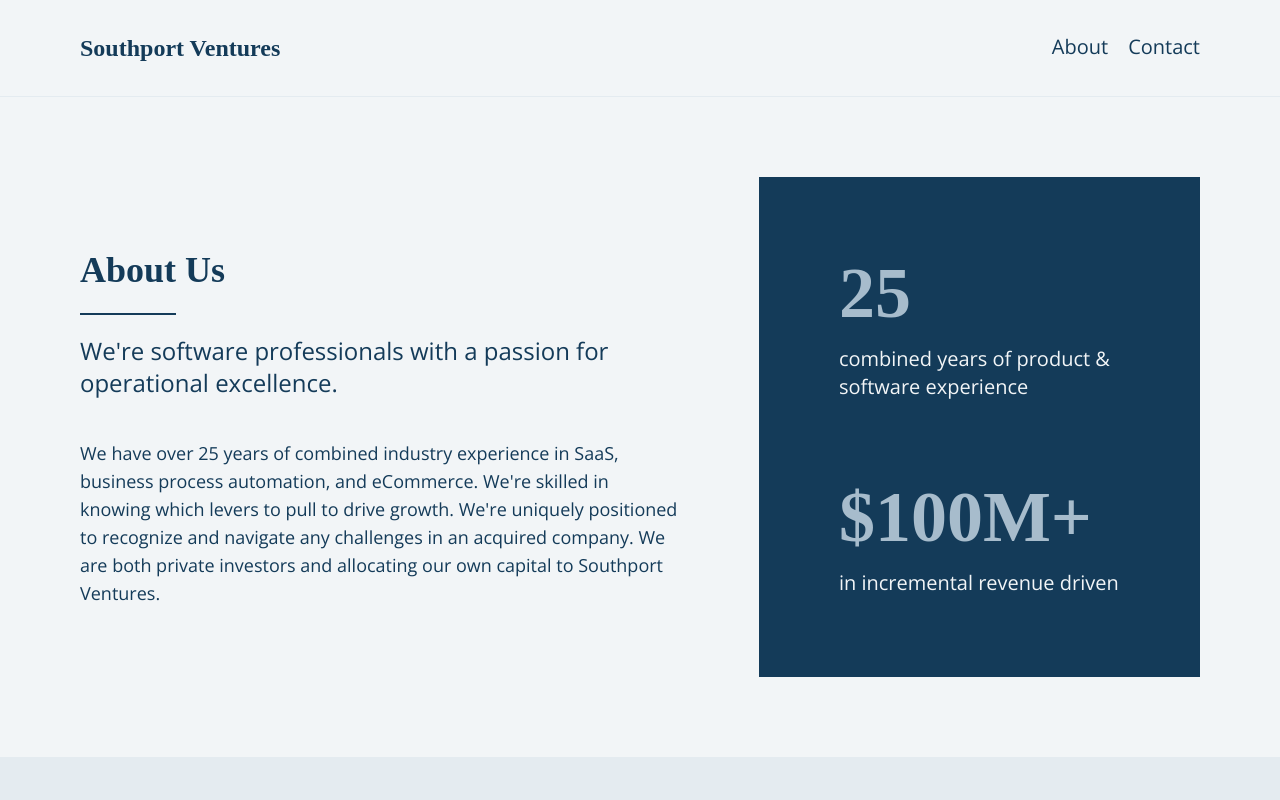
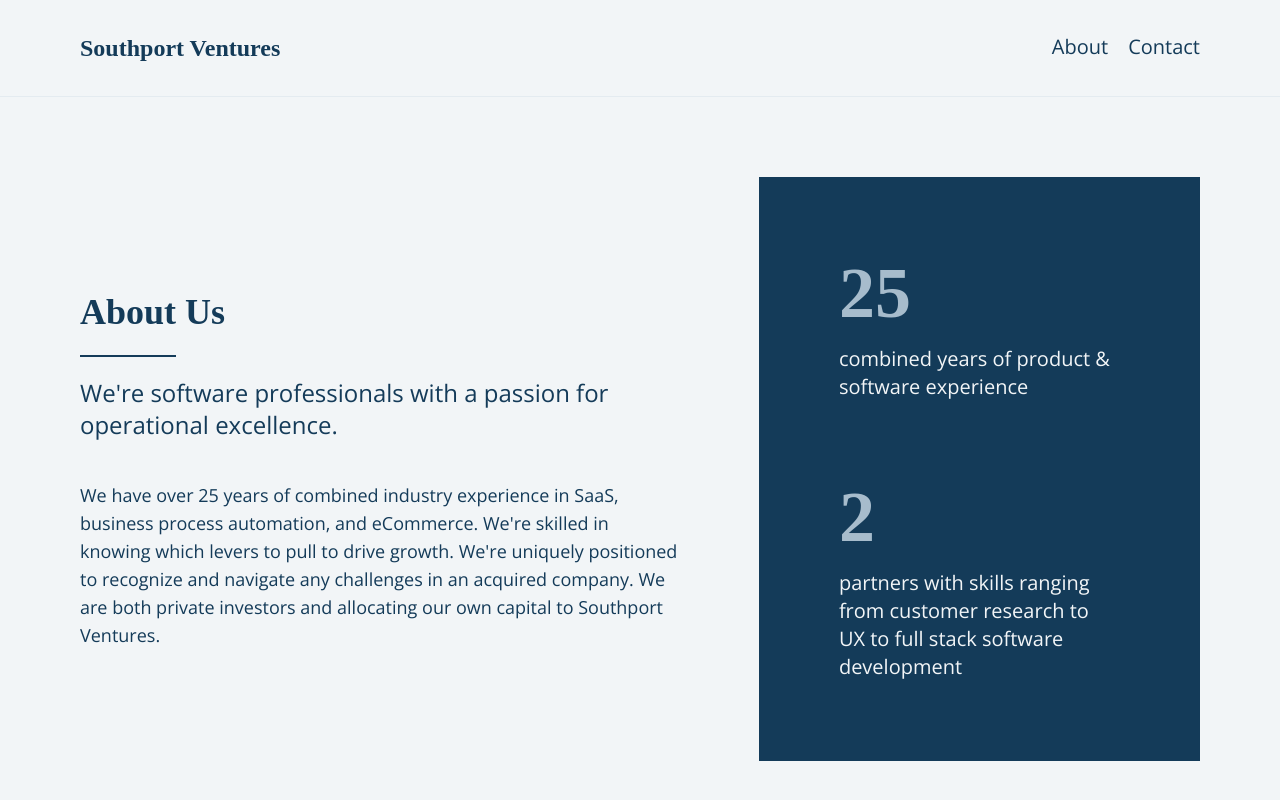
Before and after one commit to southport-ventures/website, a Gatsby site: page /about in a window 1280 px wide. Shown: the top 800 px of the page. Built offline with nearby package versions, Linux system fonts and the light colour scheme; Gatsby itself is replaced by a stand-in of ours; a web font is replaced by a local one.

Commit message:
Update about

```diff
--- a/src/pages/about.js
+++ b/src/pages/about.js
@@ -26,8 +26,8 @@
         <div className="w-100 md:w-6/12 lg:w-5/12 bg-blue-700 p-10 lg:p-20 md:ml-20">
           <h2 className="text-6xl md:text-7xl text-blue-400">25</h2>
           <p className="text-blue-100 text-xl pt-4">combined years of product & software experience</p>
-          <h2 className="text-6xl md:text-7xl text-blue-400 mt-20">$100M+</h2>
-          <p className="text-blue-100 text-xl pt-4">in incremental revenue driven</p>
+          <h2 className="text-6xl md:text-7xl text-blue-400 mt-20">2</h2>
+          <p className="text-blue-100 text-xl pt-4">partners with skills ranging from customer research to UX to full stack software development</p>
         </div>
       </div>
     </section>
```
